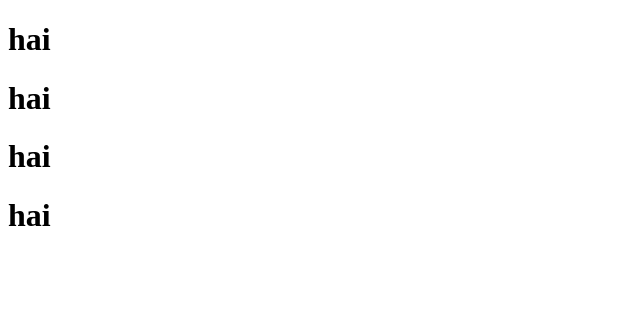
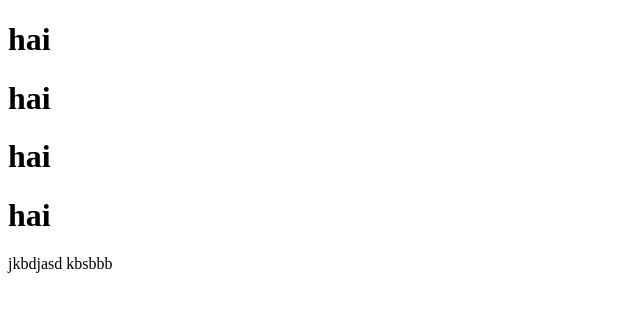
Before and after one commit to ashir07/sample, a plain HTML site: page index.html in a window 1280 px wide. Shown: the whole page, without its empty margins (0-640 px from the left). Drawn offline with Linux system fonts and the light colour scheme.

Commit message:
index modified

```diff
--- a/index.html
+++ b/index.html
@@ -10,5 +10,6 @@
     <h1>hai</h1>
     <h1>hai</h1>
     <h1>hai</h1>
+    jkbdjasd kbsbbb
 </body>
 </html>
```
